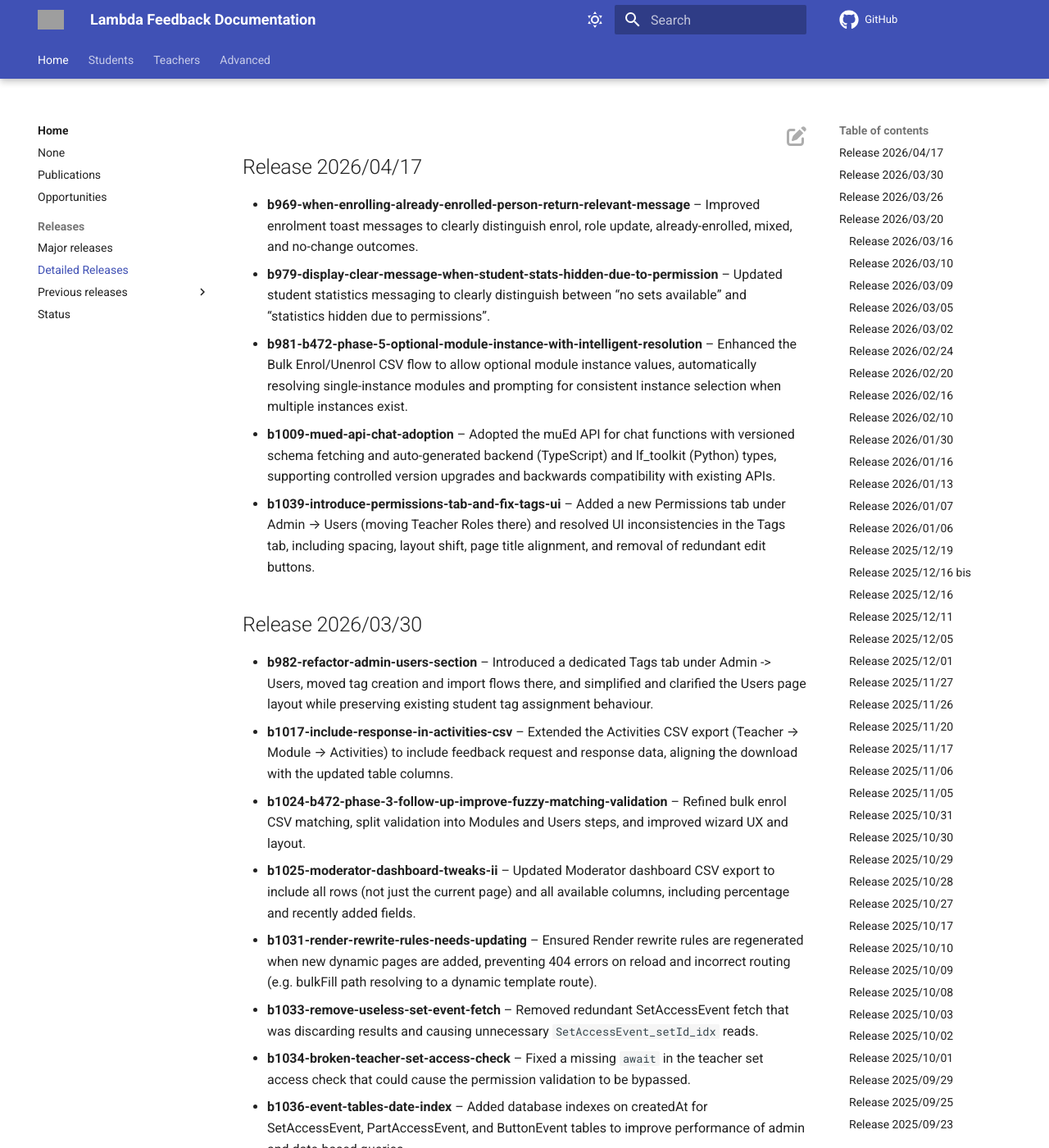
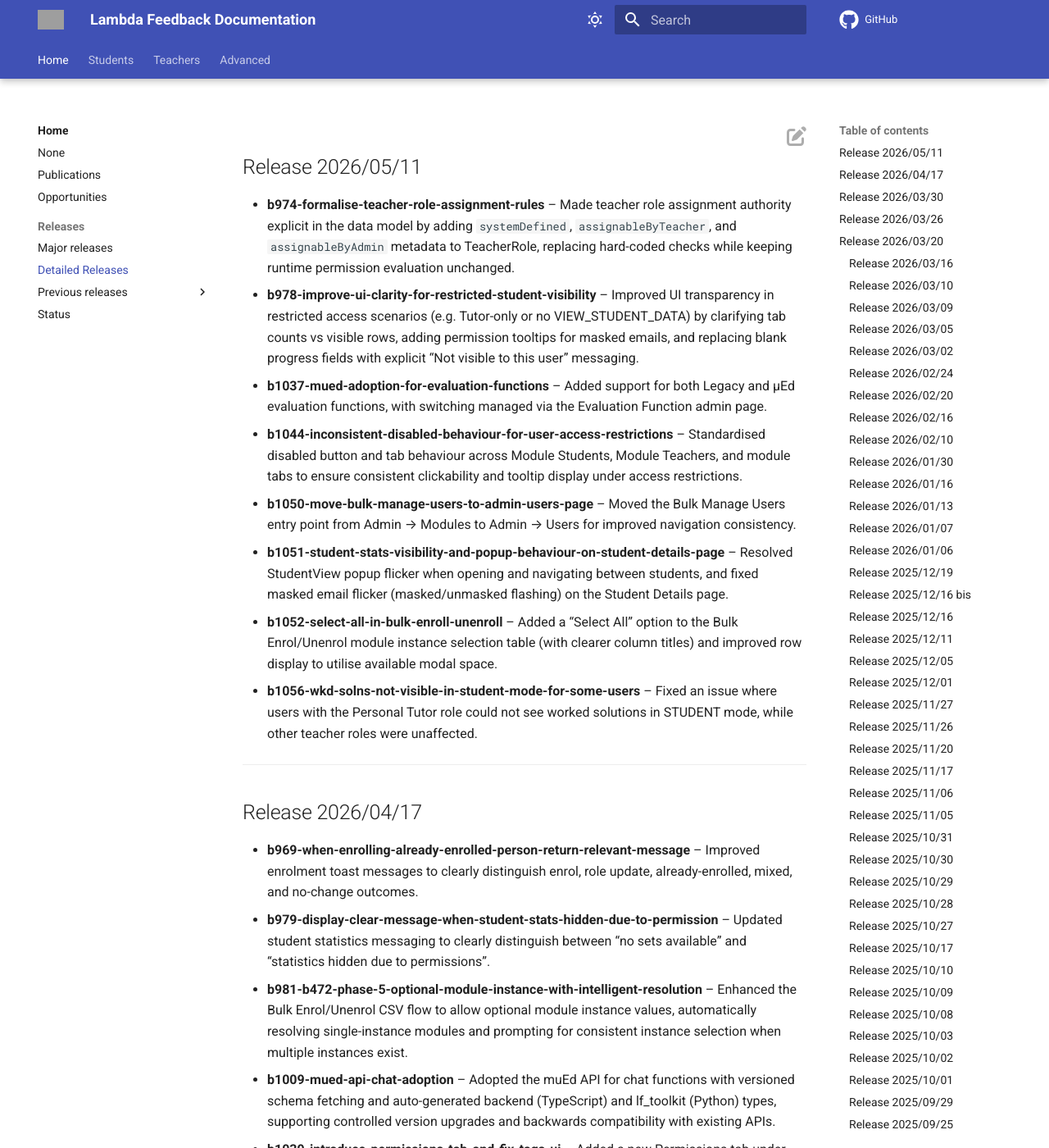
Before and after one commit to lambda-feedback/user-documentation, an MkDocs documentation site: the page built from docs/releases/detailed_releases.md, in a window 1280 px wide and 1400 px high. Shown: the whole window at 82% size. Built offline with MkDocs 1.6.1 and Material for MkDocs 9.7.7, drawn with Linux system fonts in a browser that asks for light colours; comment, search, counter and statistics services are not loaded; grey boxes are pictures that could not be loaded.

Commit message:
Release 2026/05/11

```diff
--- a/docs/releases/detailed_releases.md
+++ b/docs/releases/detailed_releases.md
@@ -1,3 +1,16 @@
+## Release 2026/05/11
+
+- **b974-formalise-teacher-role-assignment-rules** – Made teacher role assignment authority explicit in the data model by adding `systemDefined`, `assignableByTeacher`, and `assignableByAdmin` metadata to TeacherRole, replacing hard-coded checks while keeping runtime permission evaluation unchanged.
+- **b978-improve-ui-clarity-for-restricted-student-visibility** – Improved UI transparency in restricted access scenarios (e.g. Tutor-only or no VIEW_STUDENT_DATA) by clarifying tab counts vs visible rows, adding permission tooltips for masked emails, and replacing blank progress fields with explicit “Not visible to this user” messaging.
+- **b1037-mued-adoption-for-evaluation-functions** – Added support for both Legacy and µEd evaluation functions, with switching managed via the Evaluation Function admin page.
+- **b1044-inconsistent-disabled-behaviour-for-user-access-restrictions** – Standardised disabled button and tab behaviour across Module Students, Module Teachers, and module tabs to ensure consistent clickability and tooltip display under access restrictions.
+- **b1050-move-bulk-manage-users-to-admin-users-page** – Moved the Bulk Manage Users entry point from Admin → Modules to Admin → Users for improved navigation consistency.
+- **b1051-student-stats-visibility-and-popup-behaviour-on-student-details-page** – Resolved StudentView popup flicker when opening and navigating between students, and fixed masked email flicker (masked/unmasked flashing) on the Student Details page.
+- **b1052-select-all-in-bulk-enroll-unenroll** – Added a “Select All” option to the Bulk Enrol/Unenrol module instance selection table (with clearer column titles) and improved row display to utilise available modal space.
+- **b1056-wkd-solns-not-visible-in-student-mode-for-some-users** – Fixed an issue where users with the Personal Tutor role could not see worked solutions in STUDENT mode, while other teacher roles were unaffected.
+
+---
+
 ## Release 2026/04/17
 
 - **b969-when-enrolling-already-enrolled-person-return-relevant-message** – Improved enrolment toast messages to clearly distinguish enrol, role update, already-enrolled, mixed, and no-change outcomes.
```
